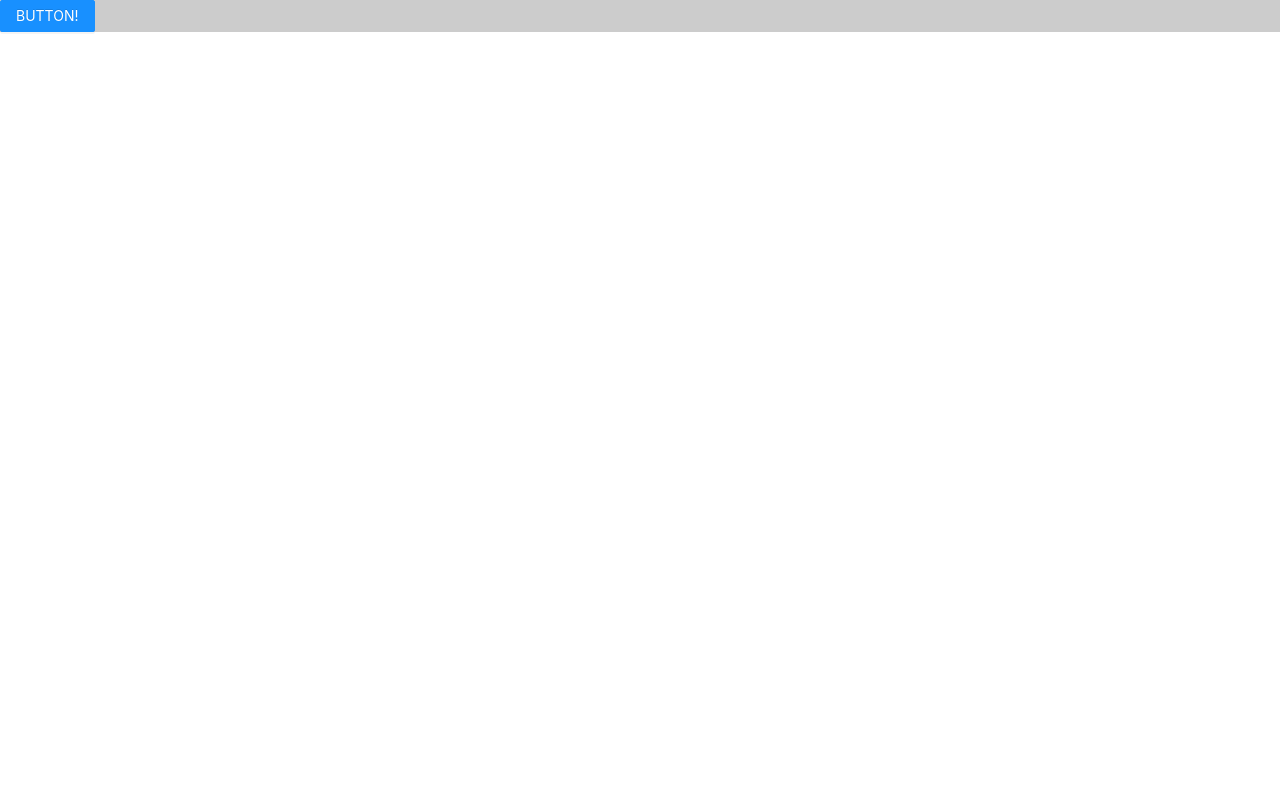
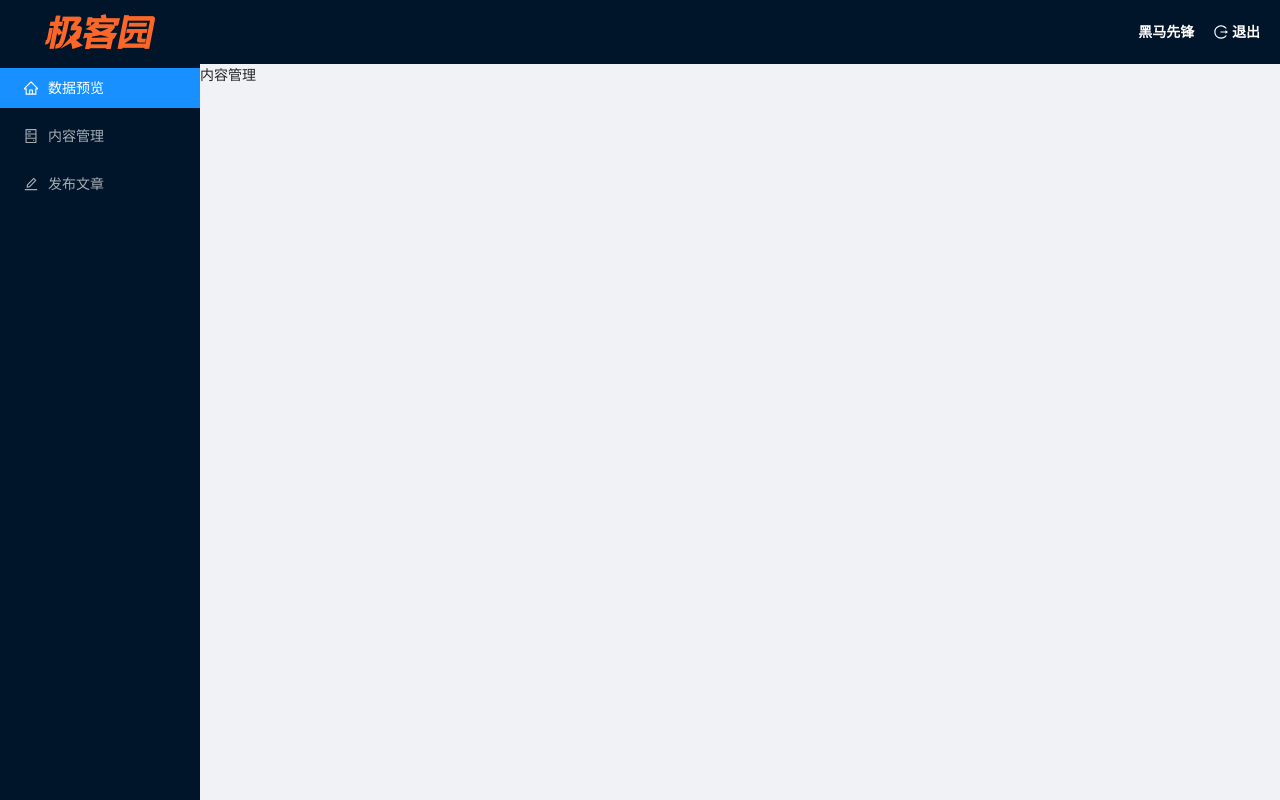
Before and after one commit to Arno-2021/react-geek, a React (Create React App) app: page /home/article in a window 1280 px wide. Built offline with nearby package versions, Linux system fonts and the light colour scheme.

Commit message:
Layout---basement

```diff
--- /dev/null
+++ b/src/pages/Layout/Article/index.jsx
@@ -0,0 +1,5 @@
+import React from 'react'
+
+export default function Article() {
+    return <div>内容管理</div>
+}
--- /dev/null
+++ b/src/pages/Layout/Home/index.jsx
@@ -0,0 +1,5 @@
+import React from 'react'
+
+export default function Home() {
+    return <div>首页</div>
+}
--- /dev/null
+++ b/src/pages/Layout/Publish/index.jsx
@@ -0,0 +1,5 @@
+import React from 'react'
+
+export default function Publish() {
+    return <div>发布文章</div>
+}
--- a/src/pages/Layout/index.jsx
+++ b/src/pages/Layout/index.jsx
@@ -1,10 +1,64 @@
 import React from 'react'
-import { Button } from 'antd'
+import { Layout, Menu } from 'antd'
 import styles from './index.module.scss'
-export default function Layout() {
+import {
+    LogoutOutlined,
+    HomeOutlined,
+    HddOutlined,
+    EditOutlined,
+} from '@ant-design/icons'
+import { Route, Link, Switch } from 'react-router-dom'
+import Home from './Home'
+import Article from './Article'
+import Publish from './Publish'
+const { Header, Sider } = Layout
+export default function MyLayout() {
     return (
-        <div className={styles.demo}>
-            <Button type='primary'>BUTTON!</Button>
+        <div className={styles.root}>
+            <Layout>
+                <Header className='header'>
+                    <div className='logo' />
+                    <div className='profile'>
+                        <span>黑马先锋</span>
+                        <span>
+                            <LogoutOutlined></LogoutOutlined> 退出
+                        </span>
+                    </div>
+                </Header>
+                <Layout>
+                    <Sider width={200} className='site-layout-background'>
+                        <Menu
+                            mode='inline'
+                            defaultSelectedKeys={['1']}
+                            style={{ height: '100%', borderRight: 0 }}
+                            theme='dark'
+                        >
+                            <Menu.Item key='1' icon={<HomeOutlined />}>
+                                <Link to='/home'>数据预览</Link>
+                            </Menu.Item>
+                            <Menu.Item key='2' icon={<HddOutlined />}>
+                                <Link to='/home/article'>内容管理</Link>
+                            </Menu.Item>
+                            <Menu.Item key='3' icon={<EditOutlined />}>
+                                <Link to='/home/publish'>发布文章</Link>
+                            </Menu.Item>
+                        </Menu>
+                    </Sider>
+                    <Layout>
+                        <Switch>
+                            <Route exact path='/home' component={Home}></Route>
+                            <Route
+                                path='/home/article'
+                                component={Article}
+                            ></Route>
+                            <Route
+                                path='/home/publish'
+                                component={Publish}
+                            ></Route>
+                        </Switch>
+                    </Layout>
+                </Layout>
+            </Layout>
         </div>
     )
 }
--- a/src/pages/Layout/index.module.scss
+++ b/src/pages/Layout/index.module.scss
@@ -1,3 +1,32 @@
-.demo {
-    background-color: #ccc;
+.root {
+    height: 100%;
+
+    :global {
+        .ant-layout-header {
+            padding: 0;
+        }
+        .header {
+            .logo {
+                float: left;
+                width: 200px;
+                height: 60px;
+                margin: 2px 0px;
+                background: url(~@/assets/logo.png) no-repeat 0 0;
+                background-size: 200px 60px;
+            }
+            .profile {
+                position: absolute;
+                right: 20px;
+                color: #fff;
+                font-weight: 700;
+                span {
+                    margin-left: 10px;
+                    cursor: pointer;
+                }
+            }
+        }
+        .ant-layout {
+            height: 100%;
+        }
+    }
 }
--- a/src/pages/Login/index.jsx
+++ b/src/pages/Login/index.jsx
@@ -1,5 +1,5 @@
 import React, { useState } from 'react'
-import './index.scss'
+import styles from './index.module.scss'
 import { Card, Form, Input, Button, Checkbox, message } from 'antd'
 import logo from '@/assets/logo.png'
 import { useDispatch } from 'react-redux'
@@ -21,7 +21,7 @@ export default function Login() {
         message.success('登录成功', 1, () => history.push('/home'))
     }
     return (
-        <div className='login'>
+        <div className={styles.root}>
             <Card className='login-container'>
                 <img className='login-logo' src={logo} alt='' />
                 {/* 登录表单 */}
--- /dev/null
+++ b/src/pages/Login/index.module.scss
@@ -0,0 +1,30 @@
+.root {
+    width: 100%;
+    height: 100%;
+    position: absolute;
+    left: 0;
+    top: 0;
+    background: center/cover url(~@/assets/login.png);
+    :global {
+        .login-logo {
+            width: 200px;
+            height: 60px;
+            display: block;
+            margin: 0 auto 20px;
+        }
+
+        .login-container {
+            width: 440px;
+            height: 360px;
+            position: absolute;
+            left: 50%;
+            top: 50%;
+            transform: translate(-50%, -50%);
+            box-shadow: 0 0 50px rgb(0 0 0 / 10%);
+        }
+
+        .login-checkbox-label {
+            color: #1890ff;
+        }
+    }
+}
--- a/src/pages/Login/index.scss
+++ /dev/null
@@ -1,29 +0,0 @@
-.login {
-    width: 100%;
-    height: 100%;
-    position: absolute;
-    left: 0;
-    top: 0;
-    background: center/cover url(~@/assets/login.png);
-
-    .login-logo {
-        width: 200px;
-        height: 60px;
-        display: block;
-        margin: 0 auto 20px;
-    }
-
-    .login-container {
-        width: 440px;
-        height: 360px;
-        position: absolute;
-        left: 50%;
-        top: 50%;
-        transform: translate(-50%, -50%);
-        box-shadow: 0 0 50px rgb(0 0 0 / 10%);
-    }
-
-    .login-checkbox-label {
-        color: #1890ff;
-    }
-}
```
